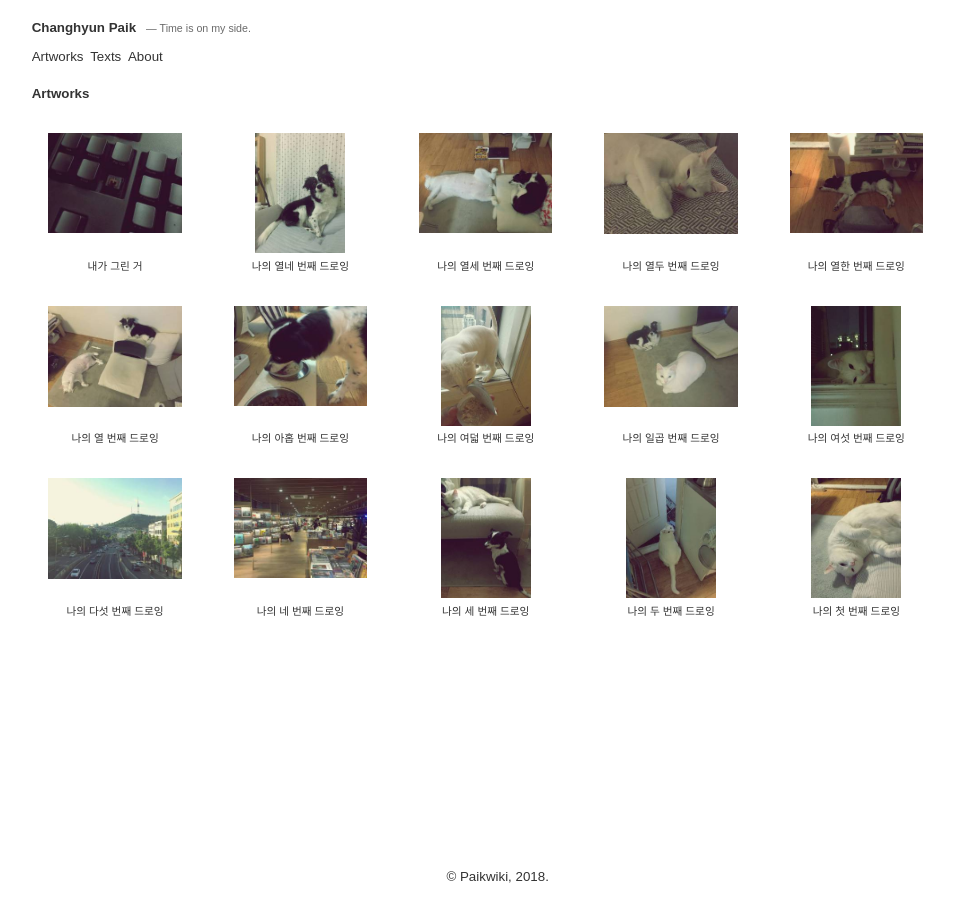
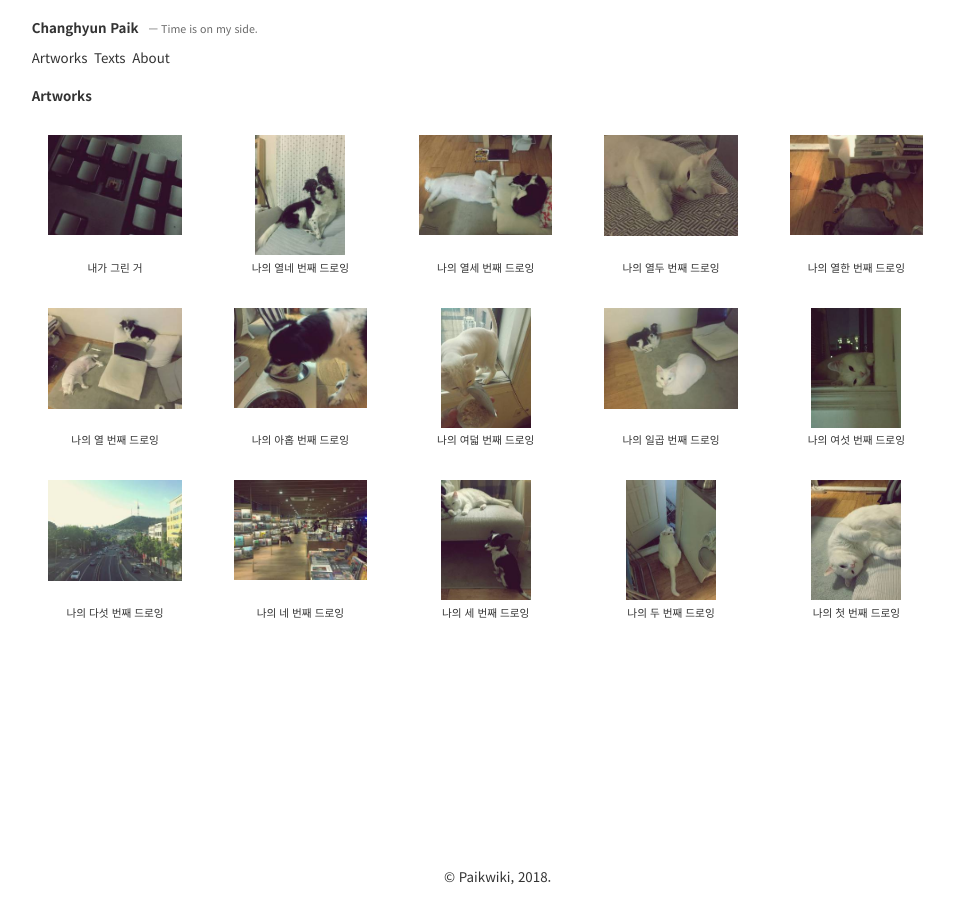
Before and after one commit to paikwiki/jt-alpha, a Jekyll site: the page built from index.html, in a window 1280 px wide. Shown: the whole page, without its empty margins (145-1099 px from the left). Built offline with Jekyll 4.4.1, drawn with Linux system fonts in a browser that asks for light colours.

Commit message:
Test web-font:kissing_smiling_eyes:

```diff
--- a/_sass/base.scss
+++ b/_sass/base.scss
@@ -1,3 +1,5 @@
+@import url(http://fonts.googleapis.com/earlyaccess/notosanskr.css);
+
 html {
   font-size: 10pt;
 }
--- a/css/styles.scss
+++ b/css/styles.scss
@@ -3,6 +3,6 @@
 # only Main files contain this front matter, not partials.
 ---
 
-@import "fonts";
+// @import "fonts";
 @import "base";
 @import "layout";
```
